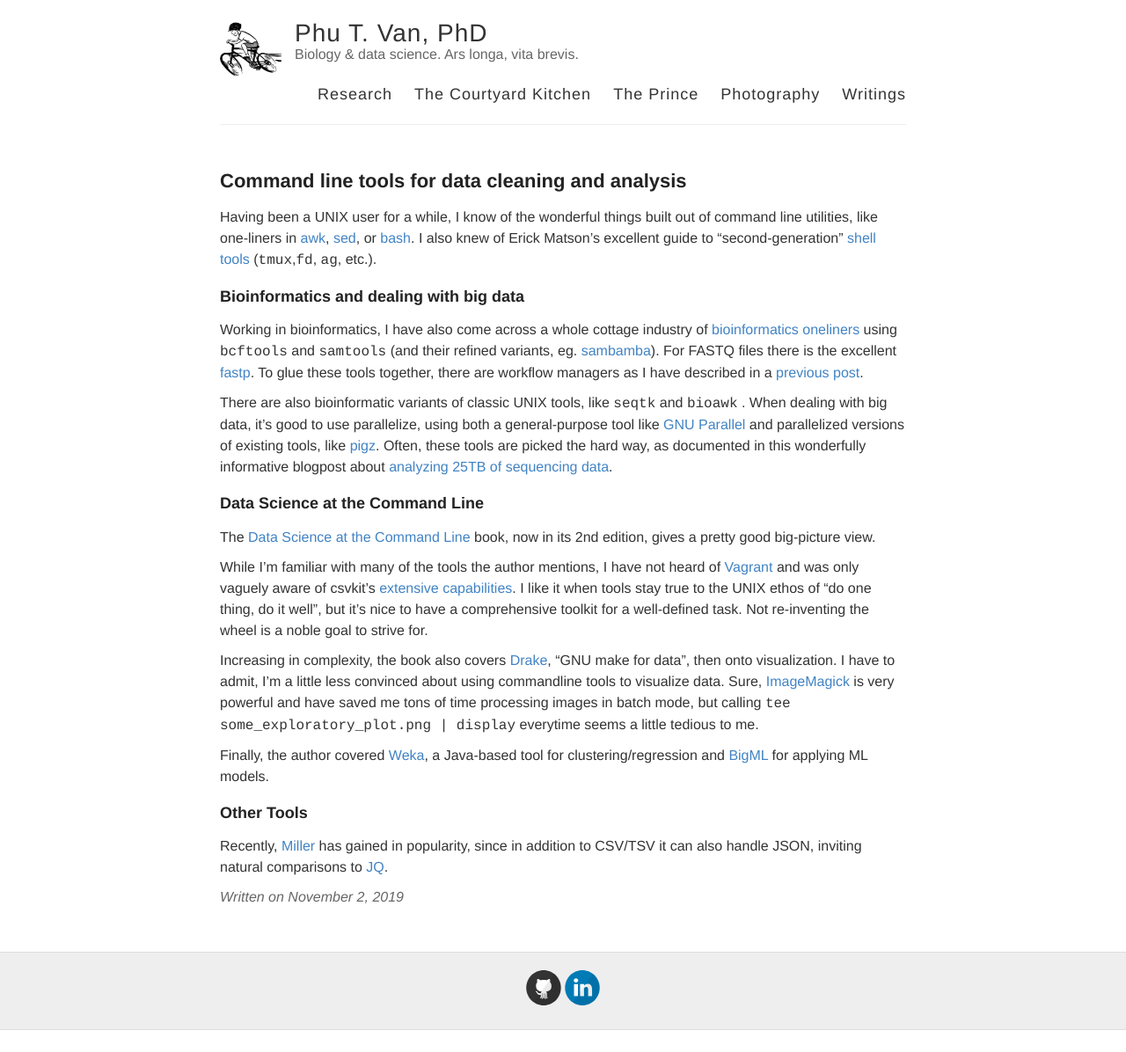
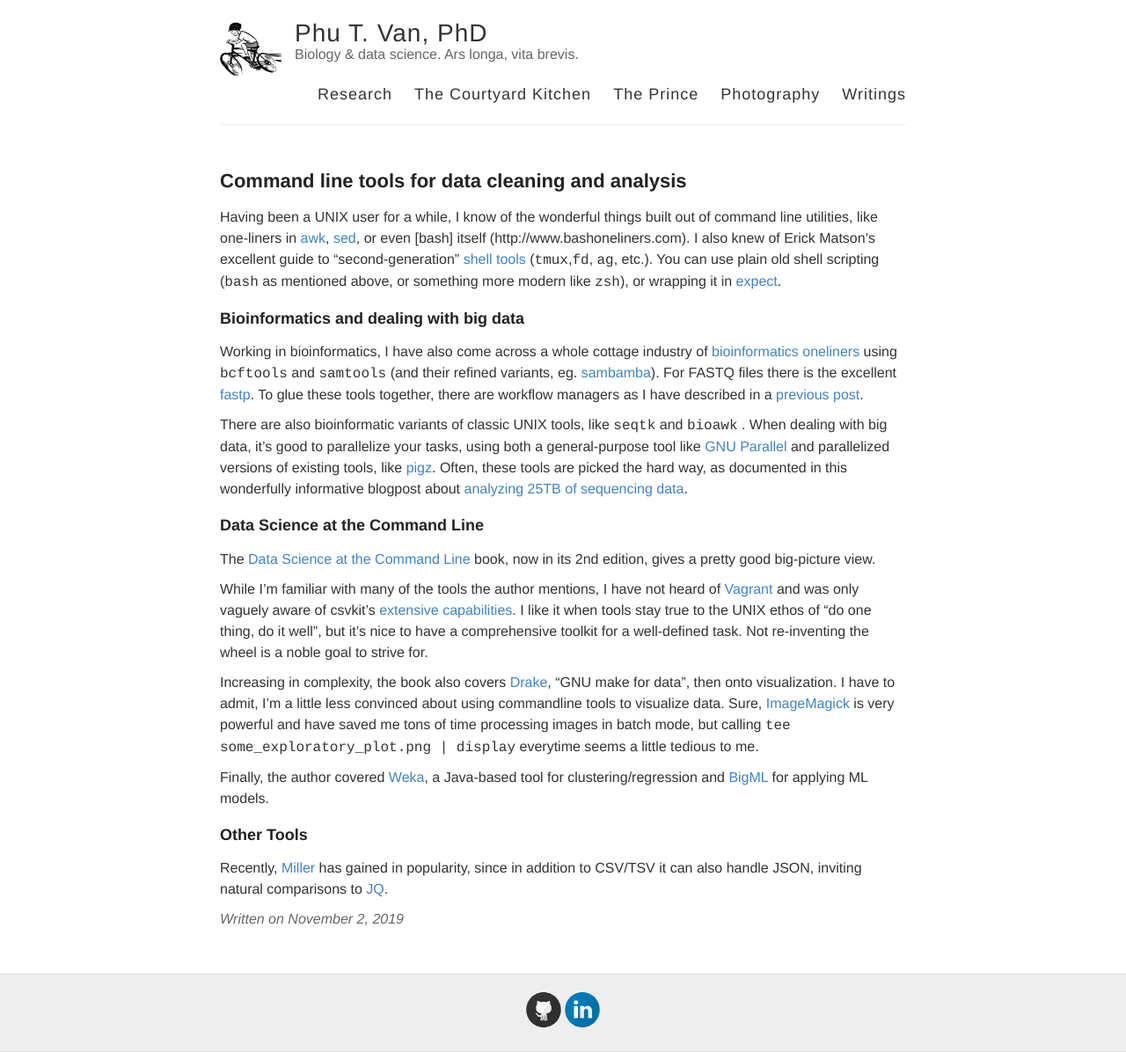
Before and after one commit to ptvan/ptvan.github.io, a Jekyll site: the page built from _posts/2019-11-02-command-line-tools.md, in a window 1280 px wide. Shown: the whole page at 88% size. Built offline with Jekyll 4.4.1, drawn with Linux system fonts in a browser that asks for light colours; before the commit the page ends 1171 px from its top, so only the background shows below that.

Commit message:
added Expect to commandline tools post

```diff
--- a/_posts/2019-11-02-command-line-tools.md
+++ b/_posts/2019-11-02-command-line-tools.md
@@ -3,13 +3,13 @@
 title: Command line tools for data cleaning and analysis
 ---
 
-Having been a UNIX user for a while, I know of the wonderful things built out of command line utilities, like one-liners in [awk](https://catonmat.net/awk-one-liners-explained-part-one), [sed](https://catonmat.net/sed-one-liners-explained-part-one), or [bash](http://www.bashoneliners.com). I also knew of Erick Matson's excellent guide to "second-generation" [shell tools](http://erick.matsen.org/2020/01/04/2nd-gen-interactive-shell.html) (`tmux`,`fd`, `ag`, etc.).
+Having been a UNIX user for a while, I know of the wonderful things built out of command line utilities, like one-liners in [awk](https://catonmat.net/awk-one-liners-explained-part-one), [sed](https://catonmat.net/sed-one-liners-explained-part-one), or even [bash] itself (http://www.bashoneliners.com). I also knew of Erick Matson's excellent guide to "second-generation" [shell tools](http://erick.matsen.org/2020/01/04/2nd-gen-interactive-shell.html) (`tmux`,`fd`, `ag`, etc.). You can use plain old shell scripting (`bash` as mentioned above, or something more modern like `zsh`), or wrapping it in [expect](https://core.tcl-lang.org/expect/index).
 
 ### Bioinformatics and dealing with big data
 
 Working in bioinformatics, I have also come across a whole cottage industry of [bioinformatics oneliners](https://github.com/stephenturner/oneliners) using `bcftools` and `samtools` (and their refined variants, eg. [sambamba](https://lomereiter.github.io/sambamba/)). For FASTQ files there is the excellent [fastp](https://github.com/OpenGene/fastp). To glue these tools together, there are workflow managers as I have described in a [previous post](https://ptvan.github.io/workflow-managers/).
 
-There are also bioinformatic variants of classic UNIX tools, like `seqtk` and `bioawk` . When dealing with big data, it's good to use parallelize, using both a general-purpose tool like [GNU Parallel](https://www.gnu.org/software/parallel/) and parallelized versions of existing tools, like [pigz](https://zlib.net/pigz/). Often, these tools are picked the hard way, as documented in this wonderfully informative blogpost about [analyzing 25TB of sequencing data](https://livefreeordichotomize.com/2019/06/04/using_awk_and_r_to_parse_25tb/).
+There are also bioinformatic variants of classic UNIX tools, like `seqtk` and `bioawk` . When dealing with big data, it's good to parallelize your tasks, using both a general-purpose tool like [GNU Parallel](https://www.gnu.org/software/parallel/) and parallelized versions of existing tools, like [pigz](https://zlib.net/pigz/). Often, these tools are picked the hard way, as documented in this wonderfully informative blogpost about [analyzing 25TB of sequencing data](https://livefreeordichotomize.com/2019/06/04/using_awk_and_r_to_parse_25tb/).
 
 ### Data Science at the Command Line
 
```
